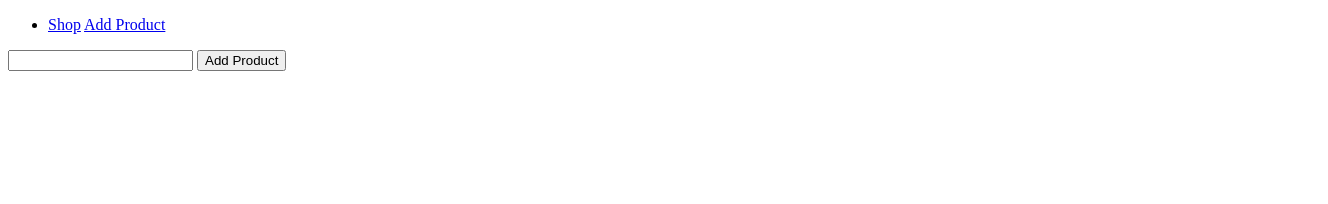
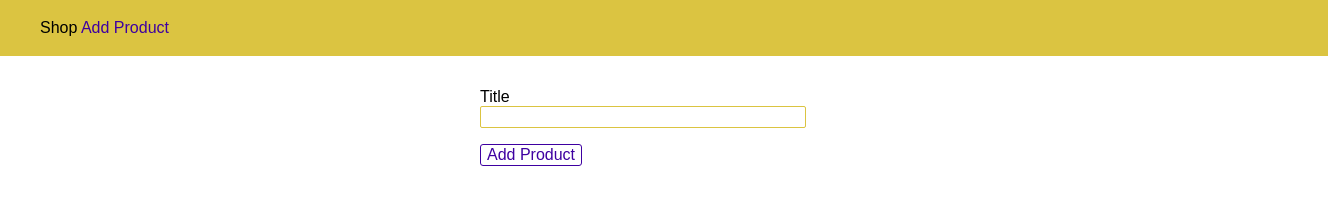
Before and after one commit to CardosoRepository/NodeJS-Projects, a website: page 2 - ExpressJS/views/add-product.html in a window 1280 px wide. Shown: the whole page, 1328 px wide, since content can reach past the window. Drawn offline with Linux system fonts and the light colour scheme.

Commit message:
feat (2 - Expressjs): Styling pages

```diff
--- a/2 - ExpressJS/views/add-product.html
+++ b/2 - ExpressJS/views/add-product.html
@@ -5,23 +5,109 @@
     <meta charset="UTF-8">
     <meta name="viewport" content="width=device-width, initial-scale=1.0">
     <title>Add Product</title>
+    <style>
+        body {
+            padding: 0;
+            margin: 0;
+            font-family: sans-serif;
+        }
+
+        main {
+            padding: 1rem;
+        }
+
+        .main-header {
+            width: 100%;
+            height: 3.5rem;
+            background-color: #dbc441;
+            padding: 0 1.5rem;
+        }
+
+        .main-header__nav {
+            height: 100%;
+            display: flex;
+            align-items: center;
+        }
+
+        .main-header__item-list {
+            list-style: none;
+            margin: 0;
+            padding: 0;
+            display: flex;
+        }
+
+        .main-header__item {
+            margin: 0 1rem;
+            padding: 0;
+        }
+
+        .main-header__item a {
+            text-decoration: none;
+            color: black;
+        }
+
+        .main-header__item a:hover,
+        .main-header__item a:active,
+        .main-header__item a.active {
+            color: #3e00a1;
+        }
+
+        .product-form {
+            width: 20rem;
+            max-width: 90%;
+            margin: auto;
+        }
+
+        .form-control {
+            margin: 1rem 0;
+        }
+        .form-control label,
+        .form-control input {
+            display: block;
+            width: 100%;
+        }
+
+        .form-control input {
+            border: 1px solid #dbc441;
+            font: inherit;
+            border-radius: 2px;
+        }
+
+        button {
+            font: inherit;
+            border: 1px solid #3e00a1;
+            color: #3e00a1;
+            background: white;
+            border-radius: 3px;
+            cursor: pointer;
+        }
+
+        button:hover,
+        button:active {
+            background-color: #3e00a1;
+            color: white;
+        }
+    </style>
 </head>
 
 <body>
-    <header>
-        <nav>
-            <ul>
-                <li>
+    <header class="main-header">
+        <nav class="main-header__nav">
+            <ul class="main-header__item-list">
+                <li class="main-header__item">
                     <a href="/">Shop</a>
-                    <a href="/add-product">Add Product</a>
+                    <a class="active" href="/admin/add-product">Add Product</a>
                 </li>
             </ul>
         </nav>
     </header>
 
     <main>
-        <form action="/add-product" method="POST">
-            <input type="text" name="title">
+        <form class="product-form" action="/admin/add-product" method="POST">
+            <div class="form-control">
+                <label for="title">Title</label>
+                <input type="text" name="title" id="title">
+            </div>
             <button type="submit">Add Product</button>
         </form>
     </main>
```
Also changed, not shown: 2 - ExpressJS/views/404.html (+93 -0 lines), 2 - ExpressJS/views/shop.html (+54 -6 lines).
